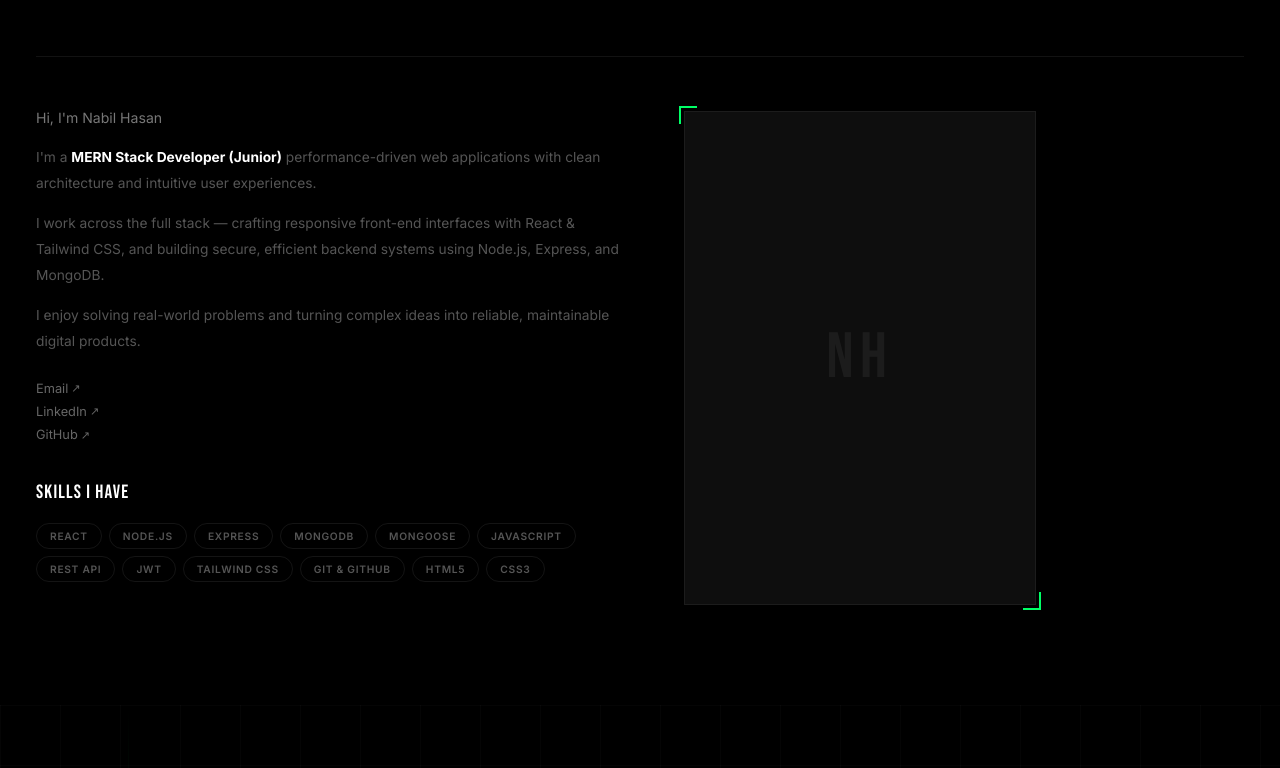
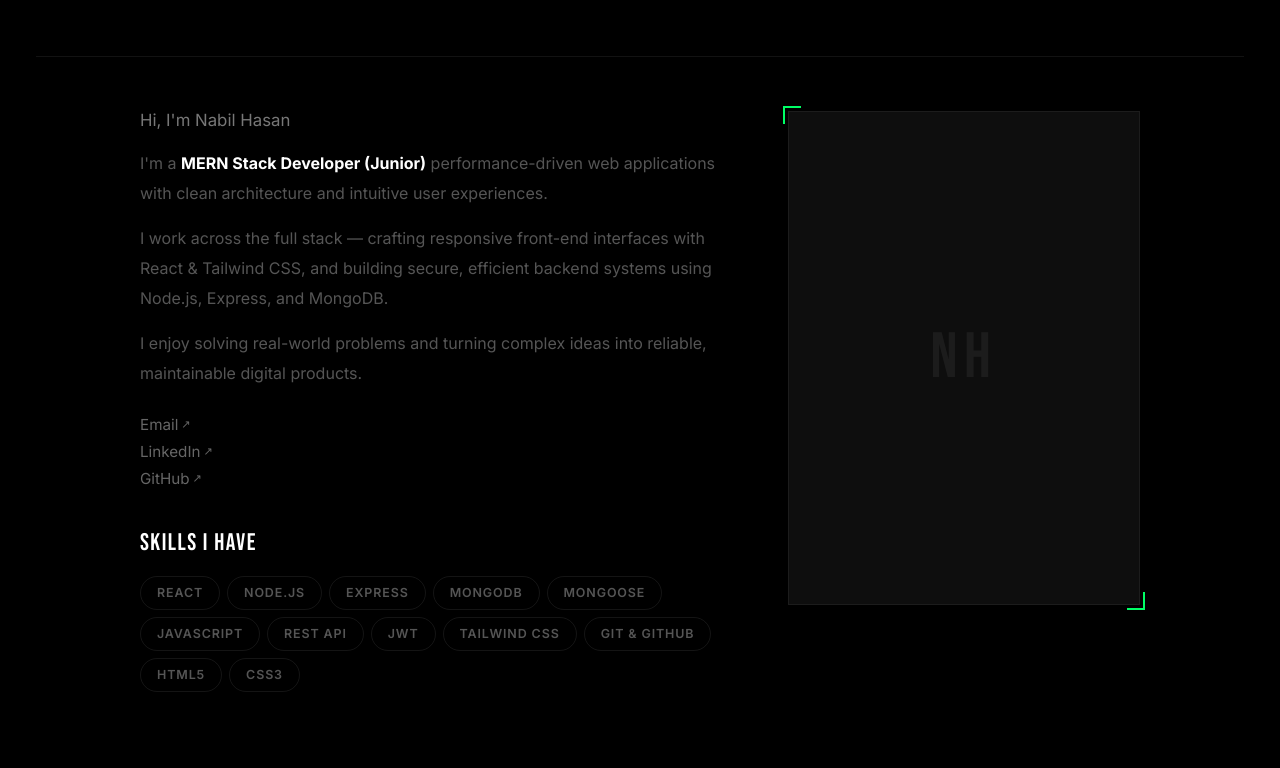
Before and after one commit to itsSopno/Angel_of_Unknown, a React (Vite) app: page / in a window 1280 px wide. Shown: the part 992-1760 px from the top of the page. Built offline with nearby package versions, Linux system fonts and the light colour scheme; no server answers.

Commit message:
save changes

```diff
--- a/src/components/sections/AboutSection.module.css
+++ b/src/components/sections/AboutSection.module.css
@@ -36,6 +36,7 @@
   gap: 60px;
   align-items: flex-start;
   max-width: 1000px;
+  margin: 0 auto;
 }
 
 /* ── LEFT ─────────────────────────────────────────────────── */
@@ -47,7 +48,7 @@
 
 .greeting {
   font-family: 'Inter', sans-serif;
-  font-size: 0.88rem;
+  font-size: 1.05rem;
   font-weight: 400;
   color: #777777;
   margin: 0;
@@ -55,7 +56,7 @@
 
 .bio {
   font-family: 'Inter', sans-serif;
-  font-size: 0.86rem;
+  font-size: 1rem;
   line-height: 1.9;
   color: #555555;
   margin: 0;
@@ -76,7 +77,7 @@
 
 .link {
   font-family: 'Inter', sans-serif;
-  font-size: 0.8rem;
+  font-size: 0.95rem;
   font-weight: 400;
   color: #666666;
   text-decoration: none;
@@ -111,7 +112,7 @@
 
 .skillsTitle {
   font-family: 'Bebas Neue', sans-serif;
-  font-size: 1.2rem;
+  font-size: 1.5rem;
   letter-spacing: 0.06em;
   color: #ffffff;
   margin: 0;
@@ -125,13 +126,13 @@
 
 .skillTag {
   font-family: 'Inter', sans-serif;
-  font-size: 0.64rem;
+  font-size: 0.78rem;
   font-weight: 600;
   letter-spacing: 0.07em;
   color: #555555;
   border: 1px solid rgba(255, 255, 255, 0.08);
   border-radius: 100px;
-  padding: 4px 13px;
+  padding: 6px 16px;
   text-transform: uppercase;
   transition: color 0.22s, border-color 0.22s, background 0.22s;
   cursor: default;
```
